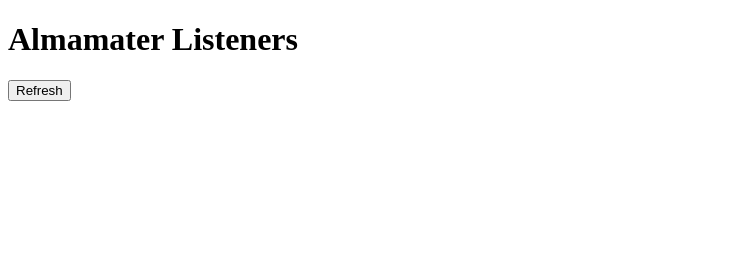
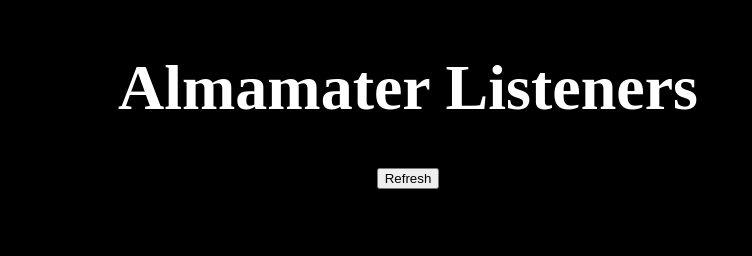
Before and after one commit to KalinHar/AlmamaterListeners, a plain HTML site: page index.html in a window 1280 px wide. Shown: the whole page, without its empty margins (0-752 px from the left). Drawn offline with Linux system fonts and the light colour scheme.

Commit message:
Update index.html

```diff
--- a/index.html
+++ b/index.html
@@ -37,5 +37,17 @@
 
   </script>
 </body>
+<style>
+  body {
+    font-size: 2rem;
+    background-color: black;
+    color: white;
+    width: 100vh;
+    height: 100%;
+    display: flex;
+    place-items: center;
+    flex-direction: column;
+  }
+</style>
 
 </html>
```
